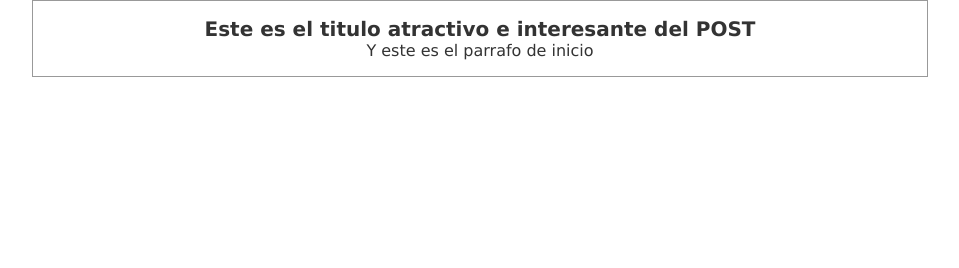
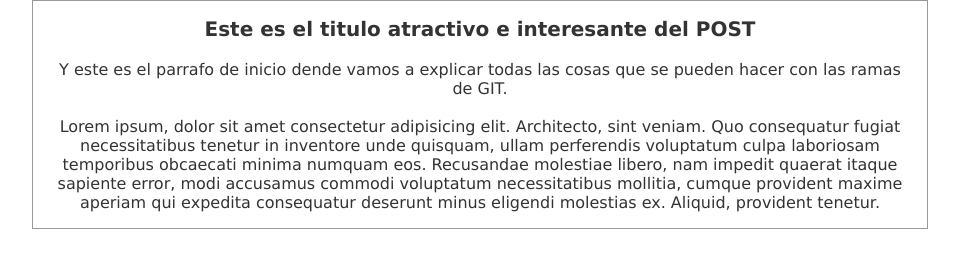
Before and after one commit to DanielHernandezTalla/hyperblog, a plain HTML site: page index.html in a window 1280 px wide. Shown: the whole page, without its empty margins (160-1119 px from the left). Drawn offline with Linux system fonts and the light colour scheme.

Commit message:
Agregando contenido adicional del blog

```diff
--- a/index.html
+++ b/index.html
@@ -13,7 +13,19 @@
     <div class="container">
         <div class="post">
             <h1>Este es el titulo atractivo e interesante del POST</h1>
-            <p>Y este es el parrafo de inicio</p>
+
+            <br>
+
+            <p>Y este es el parrafo de inicio dende vamos a explicar todas las cosas que se pueden hacer con las ramas
+                de GIT.</p>
+            <br>
+            <p>Lorem ipsum, dolor sit amet consectetur adipisicing elit. Architecto, sint veniam. Quo
+                consequatur fugiat
+                necessitatibus tenetur in inventore unde quisquam, ullam perferendis voluptatum culpa laboriosam
+                temporibus obcaecati minima numquam eos.
+                Recusandae molestiae libero, nam impedit quaerat itaque sapiente error, modi accusamus commodi
+                voluptatum necessitatibus mollitia, cumque provident maxime aperiam qui expedita consequatur deserunt
+                minus eligendi molestias ex. Aliquid, provident tenetur.</p>
         </div>
     </div>
 </body>
```
